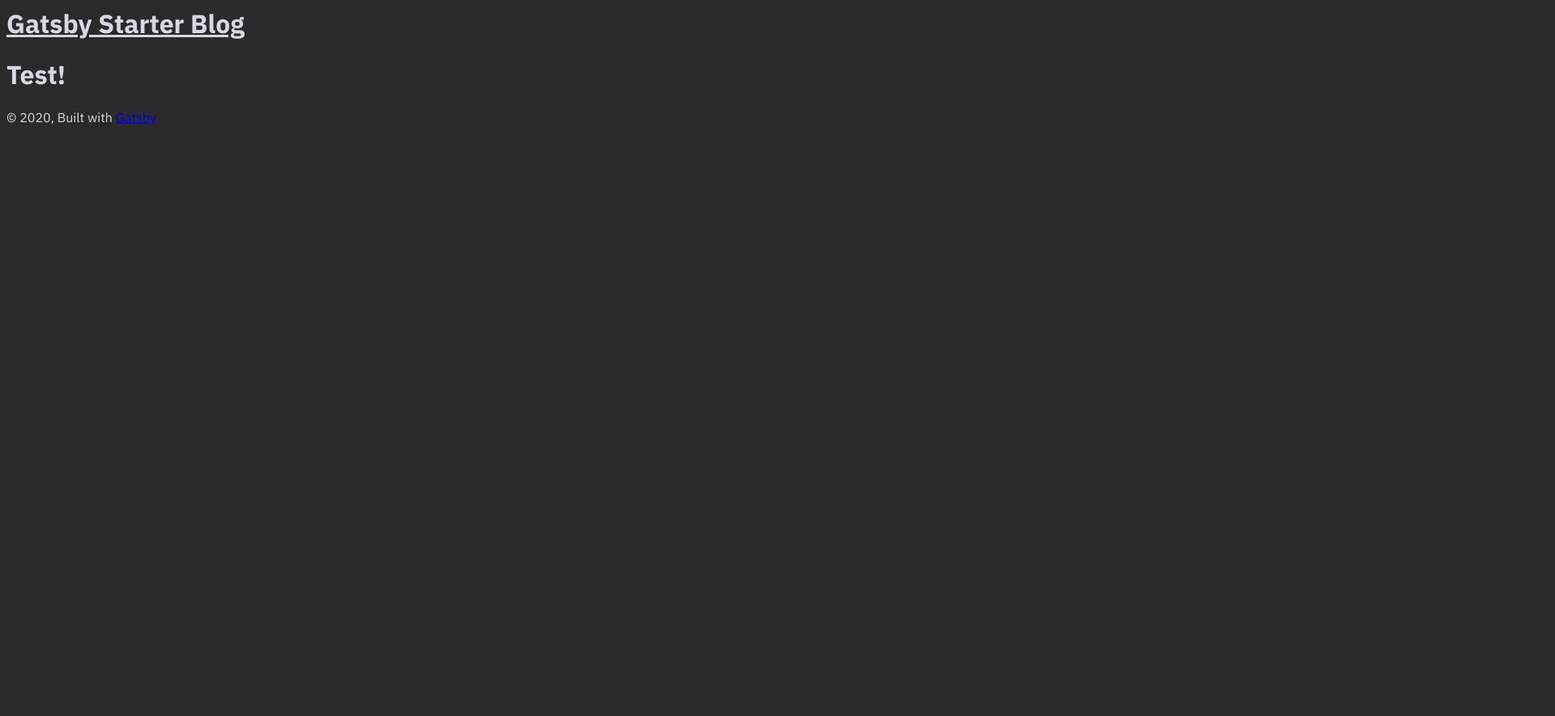
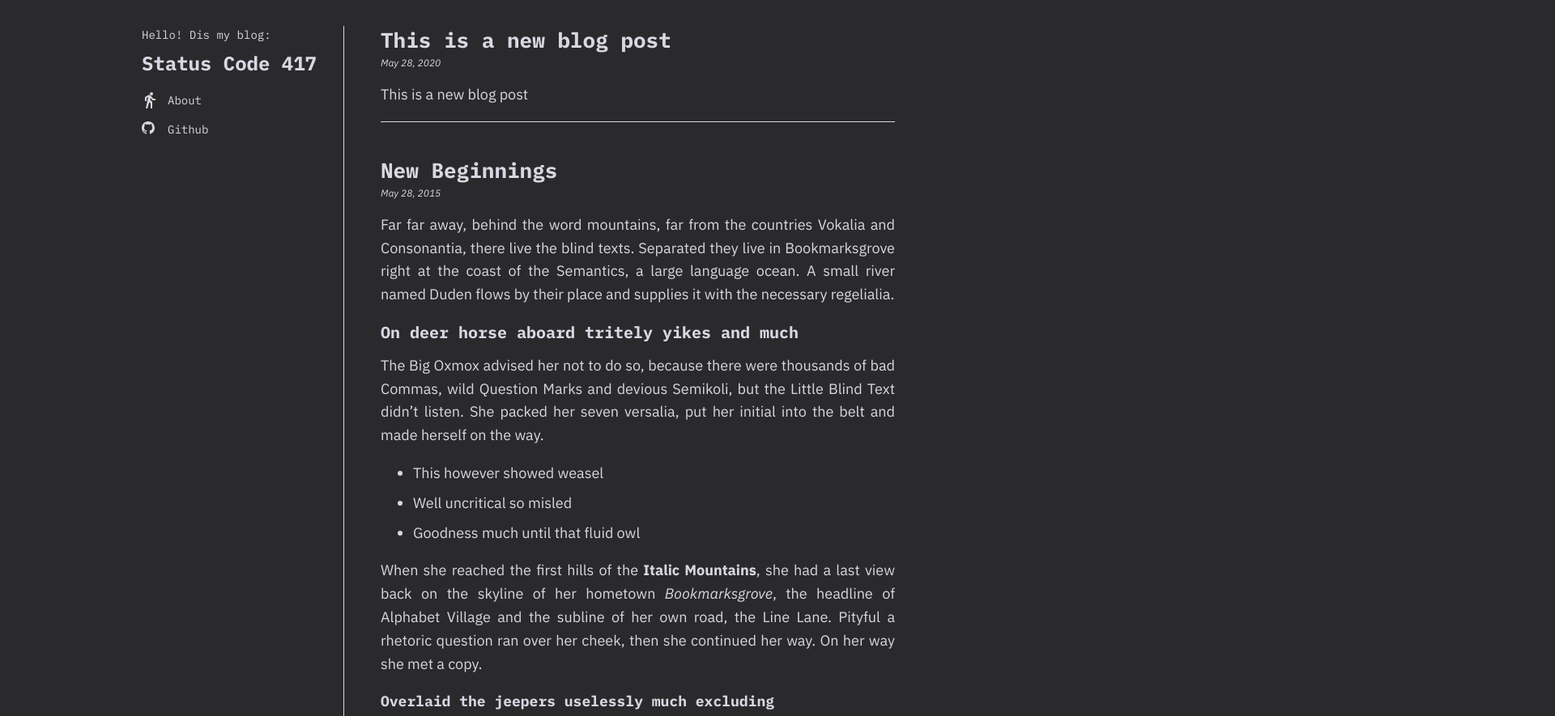
Before and after one commit to jf-eirinha/417, a Gatsby site: page / in a window 1280 px wide. Shown: the top 885 px of the page at 81% size, 1920 px wide, since content can reach past the window. Before the commit the page ends 800 px from the top, so only its background shows below. Built offline with nearby package versions, Linux system fonts and the light colour scheme; Gatsby itself is replaced by a stand-in of ours.

Commit message:
completed styling

```diff
--- a/content/blog/new-beginnings/index.md
+++ b/content/blog/new-beginnings/index.md
@@ -18,7 +18,6 @@ made herself on the way.
 
 - This however showed weasel
 - Well uncritical so misled
-  - this is very interesting
 - Goodness much until that fluid owl
 
 When she reached the first hills of the **Italic Mountains**, she had a last
@@ -75,7 +74,7 @@ again and again. And if she hasn’t been rewritten, then they are still using
 her. Far far away, behind the word mountains, far from the countries Vokalia and
 Consonantia, there live the blind texts.
 
-#### Silent delightfully including because before one up barring chameleon
+### Silent delightfully including because before one up barring chameleon
 
 Separated they live in Bookmarksgrove right at the coast of the Semantics, a
 large language ocean. A small river named Duden flows by their place and
@@ -88,7 +87,7 @@ name of Lorem Ipsum decided to leave for the far World of Grammar. The Big Oxmox
 advised her not to do so, because there were thousands of bad Commas, wild
 Question Marks and devious Semikoli, but the Little Blind Text didn’t listen.
 
-##### Wherever far wow thus a squirrel raccoon jeez jaguar this from along
+### Wherever far wow thus a squirrel raccoon jeez jaguar this from along
 
 She packed her seven versalia, put her initial into the belt and made herself on
 the way. When she reached the first hills of the Italic Mountains, she had a
@@ -97,7 +96,7 @@ Alphabet Village and the subline of her own road, the Line Lane. Pityful a
 rhetoric question ran over her cheek, then she continued her way. On her way she
 met a copy.
 
-###### Slapped cozy a that lightheartedly and far
+### Slapped cozy a that lightheartedly and far
 
 The copy warned the Little Blind Text, that where it came from it would have
 been rewritten a thousand times and everything that was left from its origin
--- a/gatsby-config.js
+++ b/gatsby-config.js
@@ -1,17 +1,25 @@
 module.exports = {
   siteMetadata: {
-    title: `Gatsby Starter Blog`,
+    title: `Status Code 417`,
     author: {
-      name: `Kyle Mathews`,
-      summary: `who lives and works in San Francisco building useful things.`,
+      name: `JFE`,
+      summary: `Hello! Dis my blog:`,
     },
     description: `A starter blog demonstrating what Gatsby can do.`,
-    siteUrl: `https://gatsby-starter-blog-demo.netlify.com/`,
+    siteUrl: `https://xxxxxxxxx.com/`,
     social: {
-      twitter: `kylemathews`,
+      github: `john-law`,
     },
   },
   plugins: [
+    {
+      resolve: "gatsby-plugin-react-svg",
+      options: {
+        rule: {
+          include: /assets/
+        }
+      }
+    },
     {
       resolve: `gatsby-source-filesystem`,
       options: {
--- a/package.json
+++ b/package.json
@@ -15,6 +15,7 @@
     "gatsby-plugin-manifest": "^2.4.5",
     "gatsby-plugin-offline": "^3.2.3",
     "gatsby-plugin-react-helmet": "^3.3.1",
+    "gatsby-plugin-react-svg": "^3.0.0",
     "gatsby-plugin-sharp": "^2.6.4",
     "gatsby-remark-copy-linked-files": "^2.3.2",
     "gatsby-remark-images": "^3.3.4",
--- a/src/components/bio.js
+++ b/src/components/bio.js
@@ -1,13 +1,7 @@
-/**
- * Bio component that queries for data
- * with Gatsby's useStaticQuery component
- *
- * See: https://www.gatsbyjs.org/docs/use-static-query/
- */
-
 import React from "react"
 import { useStaticQuery, graphql } from "gatsby"
-import Image from "gatsby-image"
+import AboutIcon from '../../content/assets/about-icon.svg'
+import GithubIcon from '../../content/assets/github-icon.svg'
 
 const Bio = () => {
   const data = useStaticQuery(graphql`
@@ -21,44 +15,29 @@ const Bio = () => {
       }
       site {
         siteMetadata {
-          author {
-            name
-            summary
-          }
           social {
-            twitter
+            github
           }
         }
       }
     }
   `)
 
-  const { author, social } = data.site.siteMetadata
+  const { social } = data.site.siteMetadata
   return (
-    <div
-      style={{
-        display: `flex`,
-      }}
-    >
-      <Image
-        fixed={data.avatar.childImageSharp.fixed}
-        alt={author.name}
-        style={{
-          marginBottom: 0,
-          minWidth: 50,
-          borderRadius: `100%`,
-        }}
-        imgStyle={{
-          borderRadius: `50%`,
-        }}
-      />
-      <p>
-        Written by <strong>{author.name}</strong> {author.summary}
-        {` `}
-        <a href={`https://twitter.com/${social.twitter}`}>
-          You should follow him on Twitter
+    <div className='bio-link'>
+      <div className='link-container'>
+        <AboutIcon className='icon' />
+        <a className='icon-link' href={`/about`}>
+          About
         </a>
-      </p>
+      </div>
+      <div className='link-container'>
+        <GithubIcon className='icon' />
+        <a className='icon-link' target='_blank' rel='noreferrer' href={`https://github.com/${social.github}`}>
+          Github
+        </a>
+      </div>
     </div>
   )
 }
--- a/src/components/layout.js
+++ b/src/components/layout.js
@@ -1,57 +1,20 @@
 import React from "react"
 import { Link } from "gatsby"
+import Bio from "./bio"
 
-const Layout = ({ location, title, children }) => {
-  const rootPath = `${__PATH_PREFIX__}/`
-  let header
-
-  if (location.pathname === rootPath) {
-    header = (
-      <h1
-        style={{
-          marginTop: 0,
-        }}
-      >
-        <Link
-          style={{
-            boxShadow: `none`,
-            color: `inherit`,
-          }}
-          to={`/`}
-        >
-          {title}
-        </Link>
-      </h1>
-    )
-  } else {
-    header = (
-      <h3
-        style={{
-          fontFamily: `Montserrat, sans-serif`,
-          marginTop: 0,
-        }}
-      >
-        <Link
-          style={{
-            boxShadow: `none`,
-            color: `inherit`,
-          }}
-          to={`/`}
-        >
-          {title}
-        </Link>
-      </h3>
-    )
-  }
+const Layout = ({ title, summary, children }) => {
   return (
     <>
-      <header>{header}</header>
-      <main>{children}</main>
-      <footer>
-        © {new Date().getFullYear()}, Built with
-        {` `}
-        <a href="https://www.gatsbyjs.org">Gatsby</a>
-      </footer>
+      <header className='header'>
+        <p className='summary'>{summary}</p>
+        <h1>
+          <Link className='blog-title' to={`/`} >
+            {title}
+          </Link>
+        </h1>
+        <Bio />
+      </header>
+      <main className='articles'>{children}</main>
     </>
   )
 }
--- a/src/components/seo.js
+++ b/src/components/seo.js
@@ -19,7 +19,7 @@ const SEO = ({ description, lang, meta, title }) => {
             title
             description
             social {
-              twitter
+              github
             }
           }
         }
--- a/src/pages/index.tsx
+++ b/src/pages/index.tsx
@@ -2,7 +2,6 @@
 import React from "react"
 import { PageProps, Link, graphql } from "gatsby"
 
-import Bio from "../components/bio"
 import Layout from "../components/layout"
 import SEO from "../components/seo"
 
@@ -10,12 +9,17 @@ type Data = {
   site: {
     siteMetadata: {
       title: string
+      author: {
+        name: string
+        summary: string
+      }
     }
   }
   allMarkdownRemark: {
     edges: {
       node: {
         excerpt: string
+        html: string
         frontmatter: {
           title: string
           date: string
@@ -31,35 +35,34 @@ type Data = {
 
 const BlogIndex = ({ data, location }: PageProps<Data>) => {
   const siteTitle = data.site.siteMetadata.title
+  const siteSummary = data.site.siteMetadata.author.summary
   const posts = data.allMarkdownRemark.edges
 
   return (
-    <Layout location={location} title={siteTitle}>
-      <h1>Test!</h1>
-      {/* <SEO title="All posts" />
-      <Bio />
+    <Layout title={siteTitle} summary={siteSummary}>
+      <SEO title="All posts" />
       {posts.map(({ node }) => {
         const title = node.frontmatter.title || node.fields.slug
         return (
-          <article key={node.fields.slug}>
+          <article key={node.fields.slug} className='article'>
             <header>
-              <h3>
+              <h1>
                 <Link style={{ boxShadow: `none` }} to={node.fields.slug}>
                   {title}
                 </Link>
-              </h3>
+              </h1>
               <small>{node.frontmatter.date}</small>
             </header>
             <section>
               <p
                 dangerouslySetInnerHTML={{
-                  __html: node.frontmatter.description || node.excerpt,
+                  __html: node.html,
                 }}
               />
             </section>
           </article>
         )
-      })} */}
+      })}
     </Layout>
   )
 }
@@ -71,12 +74,17 @@ export const pageQuery = graphql`
     site {
       siteMetadata {
         title
+        author {
+          name
+          summary
+        }
       }
     }
     allMarkdownRemark(sort: { fields: [frontmatter___date], order: DESC }) {
       edges {
         node {
           excerpt
+          html
           fields {
             slug
           }
--- a/src/styles/global.css
+++ b/src/styles/global.css
@@ -1,4 +1,42 @@
 @import url('https://fonts.googleapis.com/css2?family=IBM+Plex+Mono:ital,wght@0,400;0,700;1,400&family=IBM+Plex+Sans:ital,wght@0,400;0,700;1,400&display=swap');
+
+body,
+blockquote,
+dl,
+dd,
+h1,
+h2,
+h3,
+h4,
+h5,
+h6,
+figure,
+p,
+pre {
+  margin: 0;
+}
+
+img,
+svg,
+video,
+canvas,
+audio,
+iframe,
+embed,
+object {
+  display: block;
+}
+
+html {
+  box-sizing: border-box;
+}
+*, *:before, *:after {
+  box-sizing: inherit;
+}
+
+li {
+  margin-bottom: 8px;
+}
 
 :root {
   --background-color: #2A2A2C;
@@ -11,3 +49,153 @@ body {
   font-family: var(--font-family);
   color: var(--t-color);
 }
+
+#gatsby-focus-wrapper {
+  display: flex;
+  justify-content: center;
+  padding-top: 32px;
+  padding-bottom: 32px;
+}
+
+.blog-title {
+  font-size: 24px;
+  font-weight: bold;
+  font-family: 'IBM Plex Mono';
+  color: var(--t-color);
+  text-decoration: none;
+}
+
+.link-container {
+  display: flex;
+  margin-top: 16px;
+  cursor: pointer;
+  align-items: center;
+}
+
+.icon-link {
+  font-size: 14px;
+  font-family: 'IBM Plex Mono';
+  color: var(--t-color);
+  text-decoration: none;
+  padding-left: 12px;
+}
+
+.footer-icon-link {
+  font-size: 14px;
+  font-family: 'IBM Plex Mono';
+  color: var(--t-color);
+  text-decoration: none;
+  padding-left: 6px;
+}
+
+.icon-link:hover, .footer-icon-link:hover {
+  text-decoration: underline;
+}
+
+.footer-icon-link {
+  text-decoration: none;
+}
+
+a {
+  color: inherit;
+  font-size: inherit;
+  text-decoration: none;
+}
+
+
+.header {
+  display: flex;
+  flex-direction: column;
+  width: 250px;
+  padding-right: 32px;
+  margin-left: 32px;
+  border-right: 1px solid var(--t-color);
+}
+
+.summary {
+  font-size: 14px;
+  font-family: 'IBM Plex Mono';
+  color: var(--t-color);
+  margin-top: 0;
+  margin-bottom: 6px;
+}
+
+.bio-links {
+  display: flex;
+  flex-direction: column;
+}
+
+.articles {
+  display: flex;
+  flex-direction: column;
+  width: 680px;
+  padding-left: 45px;
+  margin-right: 32px;
+}
+
+.article {
+  margin-bottom: 42px;
+  border-bottom: 1px solid var(--t-color);
+}
+
+.icon {
+  width: 20px;
+  height: 20px;
+  fill: var(--t-color);
+}
+
+footer {
+  display: flex;
+  padding-bottom: 32px;
+}
+
+.margin-left {
+  margin-left: 12px;
+}
+
+button {
+  border: none;
+  background: none;
+}
+
+h1, h2, h3, h4, h5, h6 {
+  font-family: 'IBM Plex Mono';
+  font-weight: bold;
+}
+
+h1 {
+  font-size: 26px;
+  margin-bottom: 4px;
+}
+
+h2 {
+  font-size: 20px;
+  margin-bottom: 12px;
+}
+
+h3 {
+  font-size: 18px;
+  margin-bottom: 12px;
+}
+
+h4 {
+  font-size: 16px;
+  margin-bottom: 2px;
+}
+
+small {
+  display: block;
+  font-family: 'IBM Plex Sans';
+  font-style: italic;
+  font-size: 12px;
+  margin-bottom: 18px;
+}
+
+p {
+  font-family: 'IBM Plex Sans';
+  font-size: 18px;
+  font-weight: normal;
+  line-height: 160%;
+  margin: 0 0 18px 0;
+  text-align: justify;
+}
```
Also changed, not shown: src/templates/blog-post.js (+26 -47 lines), content/assets/about-icon.svg (added), content/assets/back-icon.svg (added), content/assets/github-icon.svg (added), content/assets/share-icon.svg (added), src/pages/about.tsx (added), 1 other file.
